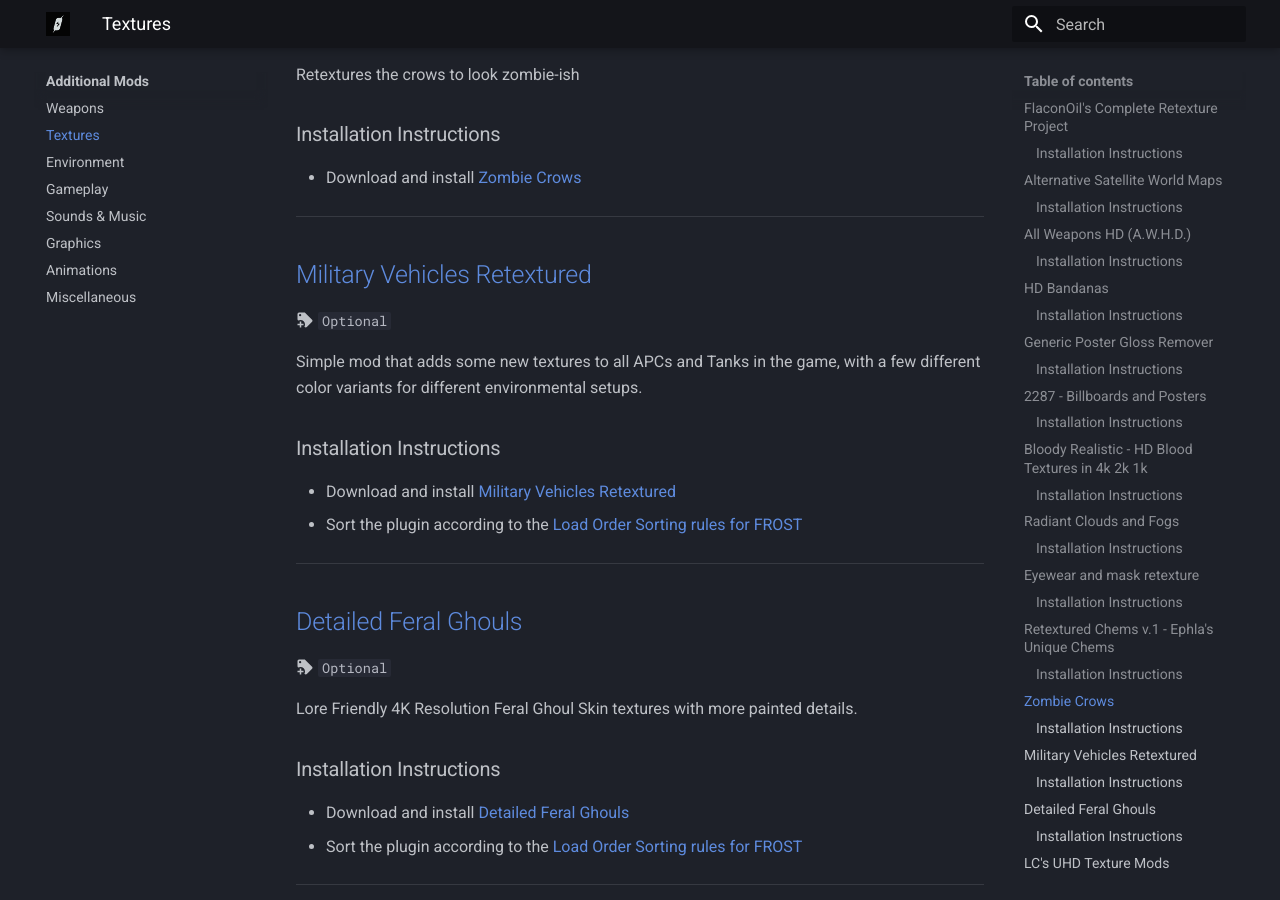
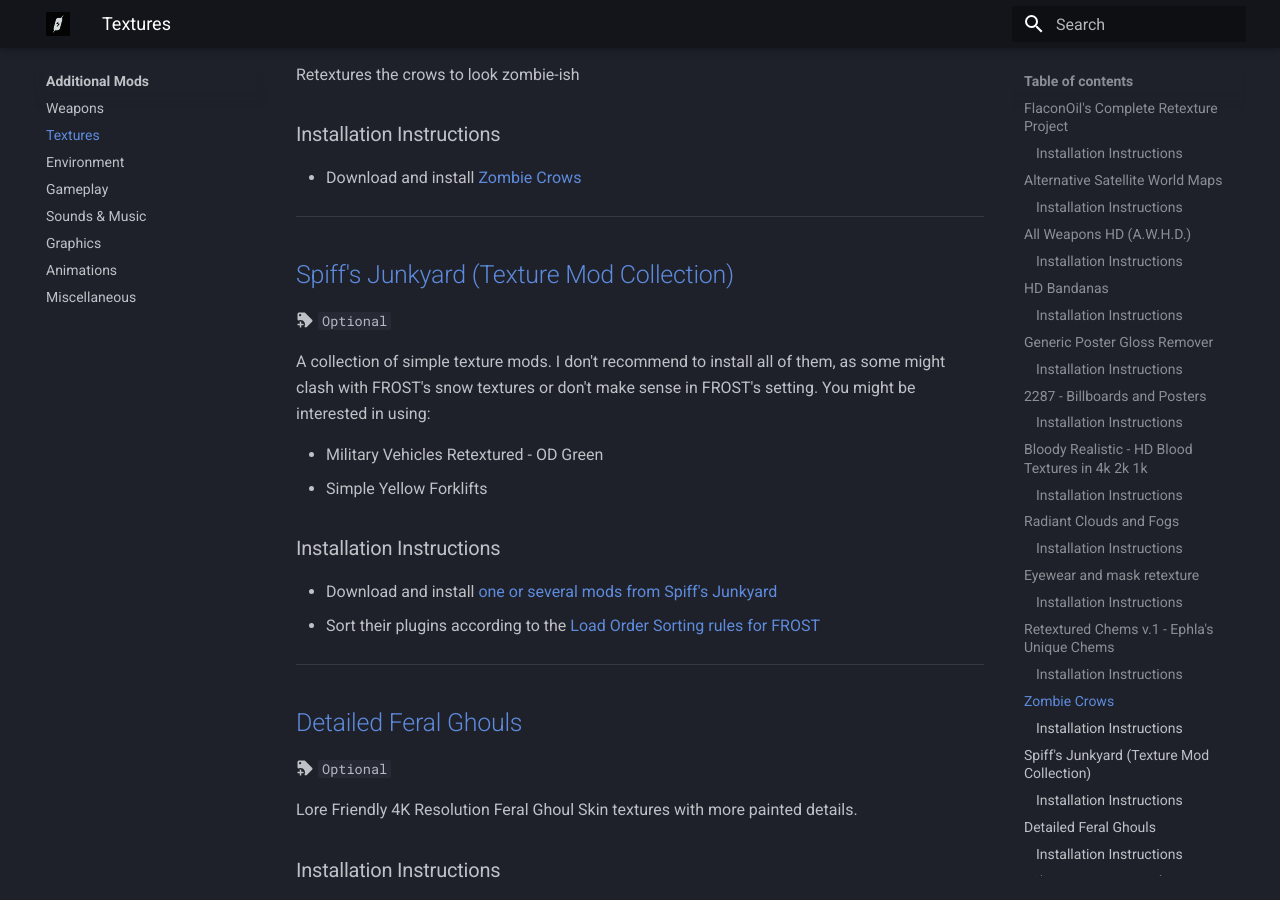
Before and after one commit to Redawt/BelowZeroGuide, an MkDocs documentation site: the page built from docs/additional-mods/textures.md, in a window 1280 px wide and 900 px high, scrolled down 3642 px. Built offline with MkDocs 1.6.1 and Material for MkDocs 9.7.7, drawn with Linux system fonts in a browser that asks for light colours.

Commit message:
Fix: Links open in new tab by default. Update several links and descriptions. Add info about Overwrite Directory of MO2. Fix Load Order Checker to not show an empty bullet point if the load order has no issues. Update ReadMe to include mkdocs serce command.

```diff
--- a/docs/additional-mods/textures.md
+++ b/docs/additional-mods/textures.md
@@ -135,14 +135,19 @@
 
 
 ---
-## [Military Vehicles Retextured](https://www.nexusmods.com/fallout4/mods/43721)
+## [Spiff's Junkyard (Texture Mod Collection)](https://www.nexusmods.com/fallout4/mods/45002)
 :material-tag-plus: `Optional`
 
-Simple mod that adds some new textures to all APCs and Tanks in the game, with a few different color variants for different environmental setups.
+A collection of simple texture mods.
+I don't recommend to install all of them, as some might clash with FROST's snow textures or don't make sense in FROST's setting.
+You might be interested in using:
+
+- Military Vehicles Retextured - OD Green
+- Simple Yellow Forklifts
 
 ### Installation Instructions
-* Download and install [Military Vehicles Retextured](https://www.nexusmods.com/fallout4/mods/43721)
-* Sort the plugin according to the [Load Order Sorting rules for FROST](../../guide/load-order-setup#load-order-structure)
+* Download and install [one or several mods from Spiff's Junkyard](https://www.nexusmods.com/fallout4/mods/45002)
+* Sort their plugins according to the [Load Order Sorting rules for FROST](../../guide/load-order-setup#load-order-structure)
 
 
 ---
--- a/mkdocs.yml
+++ b/mkdocs.yml
@@ -87,6 +87,7 @@
   # https://github.com/mondeja/mkdocs-include-markdown-plugin
   # - include-markdown
   - tags
+  - open-in-new-tab
 
 markdown_extensions:
   - admonition
```
Also changed, not shown: README.md (+5 -0 lines), docs/additional-mods/environment.md (+1 -1 lines), docs/faq/faq-compatibility.md (+2 -1 lines), docs/guide/troubleshooting.md (+13 -0 lines), docs/mods/loadorder/loadorder-checker.md (+7 -3 lines).
